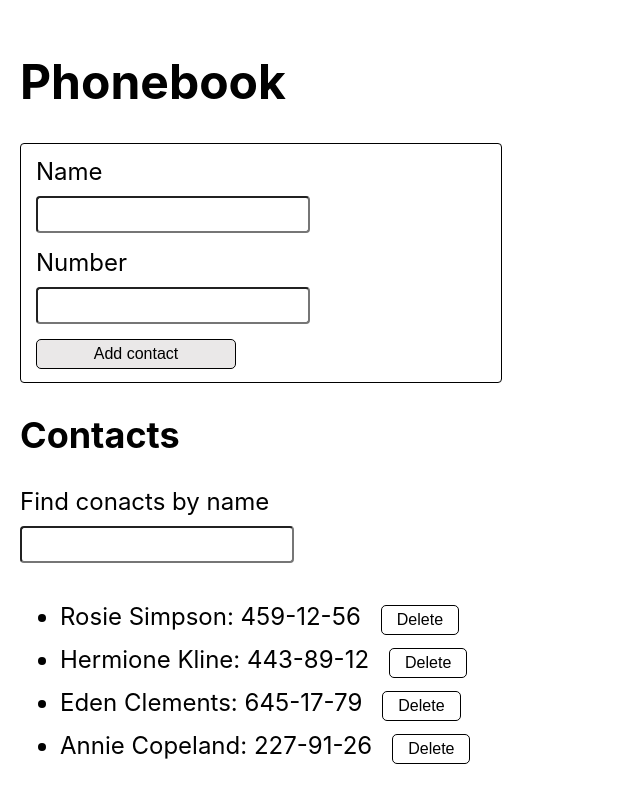
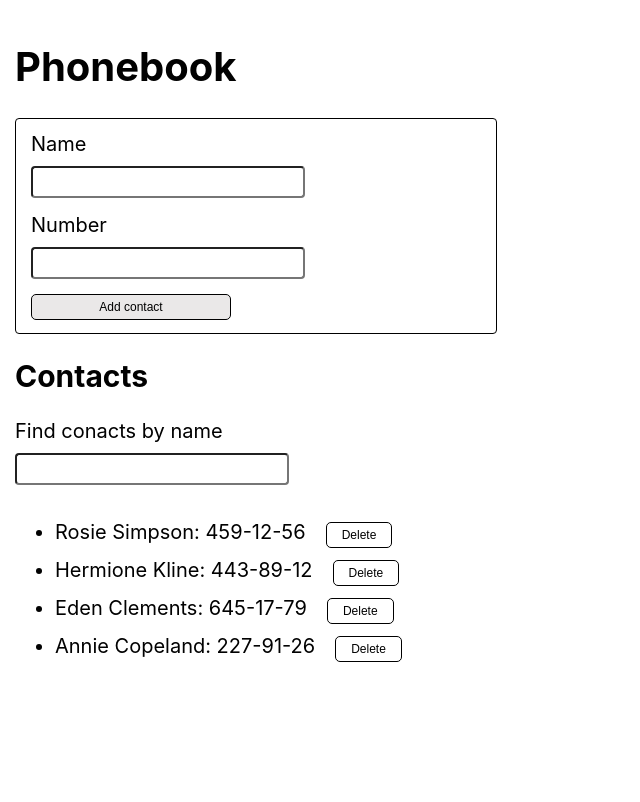
Before and after one commit to sporevois/goit-react-hw-02-phonebook, a React (Create React App) app: page / in a window 1280 px wide. Shown: the top 802 px of the page, without its empty margins (0-640 px from the left). Built offline with nearby package versions, Linux system fonts and the light colour scheme.

Commit message:
correction fonts

```diff
--- a/src/components/App.jsx
+++ b/src/components/App.jsx
@@ -72,8 +72,8 @@ export class App extends Component {
 
      return (
        <div style={{
-        padding: "20px",
-        fontSize: "24px",
+        padding: "15px",
+        fontSize: "20px",
         color: "#010101"
       }}>
          <h1>Phonebook</h1>
--- a/src/components/ContactList/ContactList.module.css
+++ b/src/components/ContactList/ContactList.module.css
@@ -7,7 +7,7 @@
     margin-left: 20px;
     padding: 5px 15px;
     background-color: #fff;
-    font-size: 16px;
+    font-size: 12px;
 }
 
 .btn:hover{
--- a/src/components/Filter/Filter.module.css
+++ b/src/components/Filter/Filter.module.css
@@ -9,7 +9,7 @@
     margin-bottom: 15px;
     padding: 5px 10px;
     border-radius: 4px;
-    font-size: 20px;
+    font-size: 16px;
 }
 
 .field:focus {
--- a/src/components/FormAddContact/FormAddContact.module.css
+++ b/src/components/FormAddContact/FormAddContact.module.css
@@ -17,7 +17,7 @@
     margin-top: 10px;
     margin-bottom: 15px;
     padding: 5px 10px;
-    font-size: 20px;
+    font-size: 16px;
     border-radius: 4px;
 }
 .field:focus{
@@ -34,7 +34,7 @@
     color: black;
     background-color: rgb(234, 232, 232);
     cursor: pointer;
-    font-size: 16px;
+    font-size: 12px;
 }
 
 .btn:hover {
```
